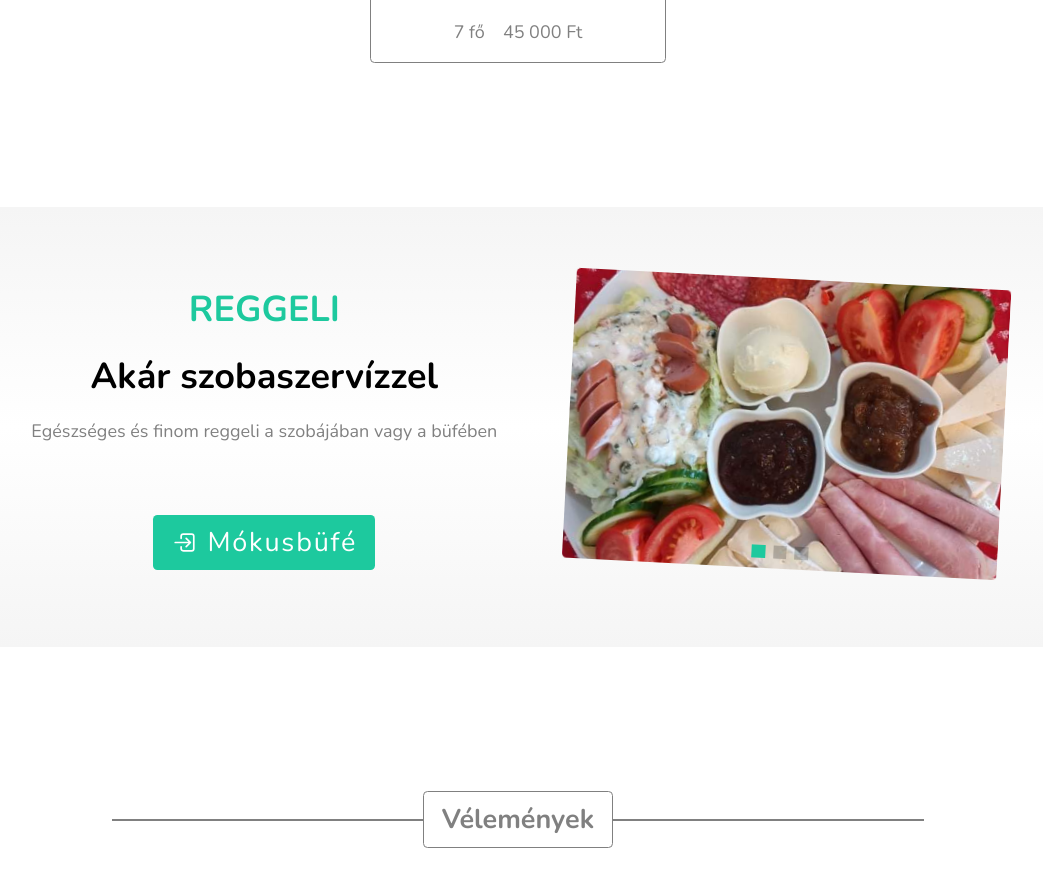
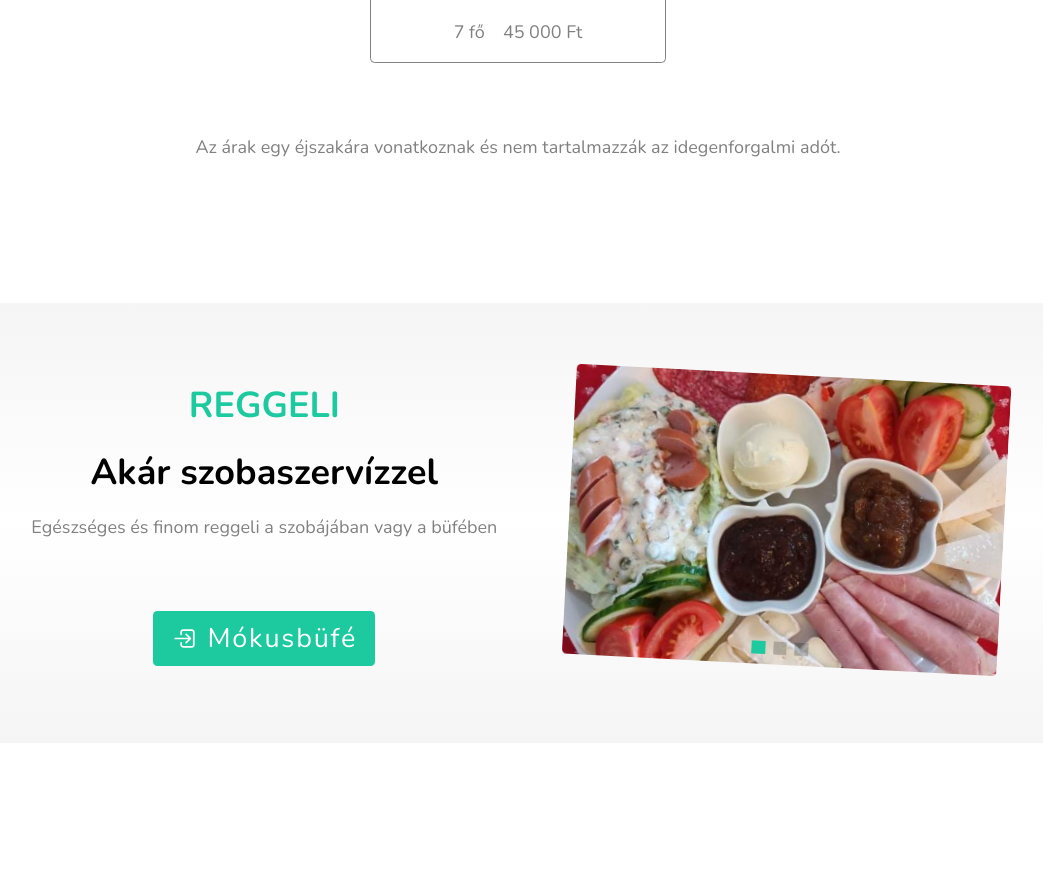
Before and after one commit to xdevtomix/bakonyi, a React (Vite) app: page / in a window 1280 px wide. Shown: the part 2640-3525 px from the top of the page, without its empty margins (122-1165 px from the left). Built offline with nearby package versions, Linux system fonts and the light colour scheme.

Commit message:
pricing work 5

```diff
--- a/src/components/Pricing.jsx
+++ b/src/components/Pricing.jsx
@@ -235,6 +235,10 @@ export default function Pricing() {
 
             </Swiper>
 
+            <PricesInfo>
+                Az árak egy éjszakára vonatkoznak és nem tartalmazzák az idegenforgalmi adót.
+            </PricesInfo>
+
         </Container>
     );
 }
@@ -288,7 +292,7 @@ const SeasonSelector = styled.div`
         transition: transform 200ms;
     }
 
-    div:nth-child(${({season}) => season}) {
+    div:nth-child(${({ season }) => season}) {
         color: var(--decor);
         transform: scale(1.1);
     }
@@ -339,3 +343,10 @@ const Box = styled.div`
         }
     }
 `;
+
+const PricesInfo = styled.div`
+    text-align: center;
+    font-size: 1rem;
+    color: var(--light-night);
+    margin-top: 4rem;
+`;
```
